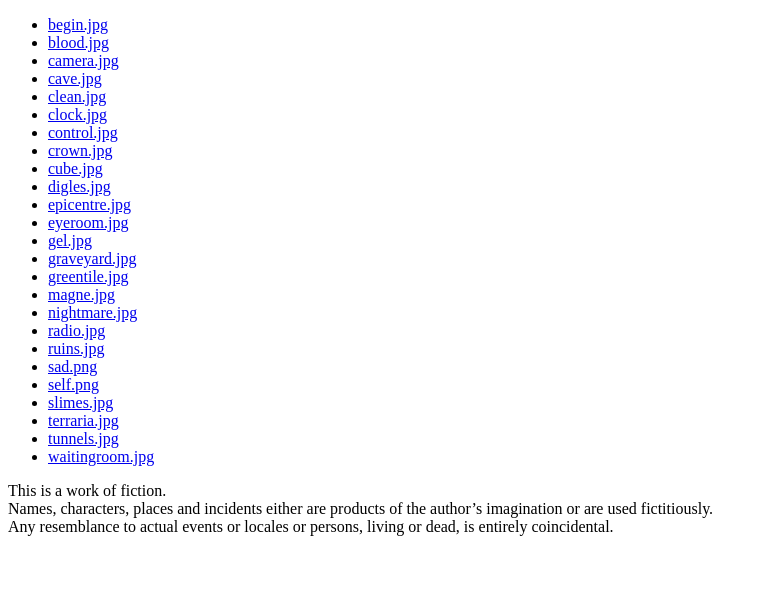
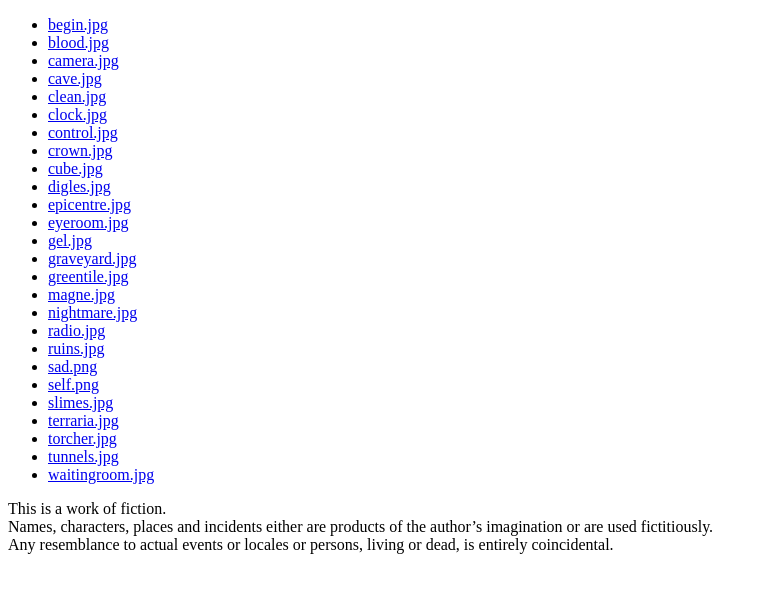
Before and after one commit to wattapik/photo, a plain HTML site: page index.html in a window 1280 px wide. Shown: the whole page, without its empty margins (0-767 px from the left). Drawn offline with Linux system fonts and the light colour scheme.

Commit message:
new dumb ugly picture i cant fix

```diff
--- a/index.html
+++ b/index.html
@@ -31,6 +31,7 @@
         <li><a href = "./img/self.png">self.png</a></li>
         <li><a href = "./img/slimes.jpg">slimes.jpg</a></li>
         <li><a href = "./img/terraria.jpg">terraria.jpg</a></li>
+        <li><a href = "./img/torcher.jpg">torcher.jpg</a></li>
         <li><a href = "./img/tunnels.jpg">tunnels.jpg</a></li>
         <li><a href = "./img/waitingroom.jpg">waitingroom.jpg</a></li>
     </ul>
```
